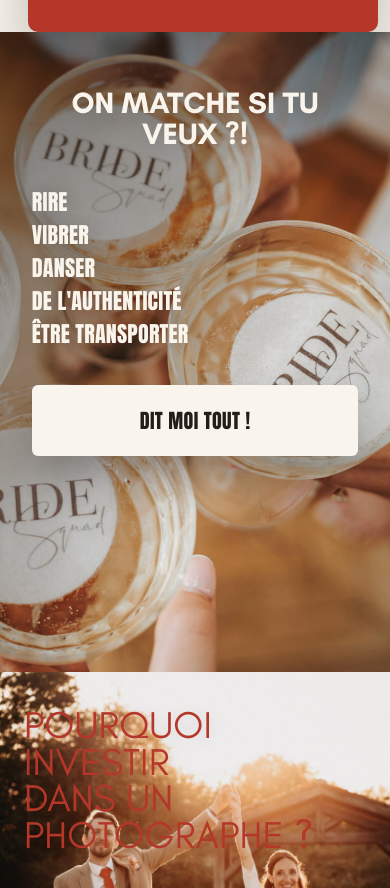
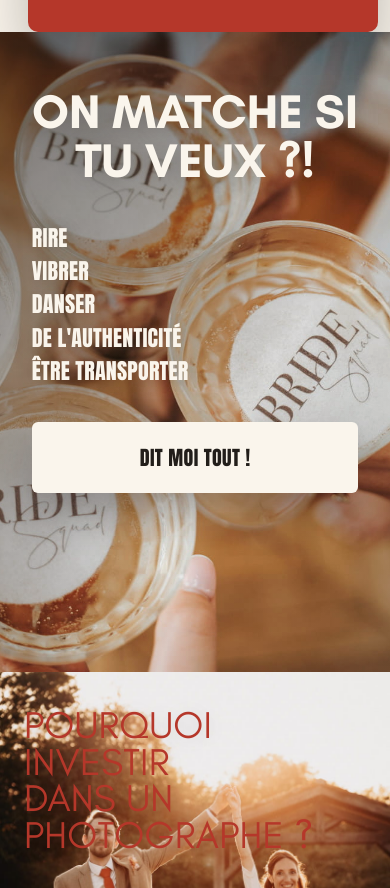
Before and after one commit to saslandeco-cmyk/tioto-photographe, a Next.js app: page / in a window 390 px wide. Shown: the part 1758-2646 px from the top of the page. Built offline with nearby package versions, Linux system fonts and the light colour scheme.

Commit message:
Change Match headline tag to <p> and bump mobile font-size floor

```diff
--- a/app/components/Match.js
+++ b/app/components/Match.js
@@ -16,7 +16,7 @@
       <div className={styles.scrim} />
 
       <div className={`wrap ${styles.content}`}>
-        <h2 className={styles.headline}>On matche si tu veux&nbsp;?!</h2>
+        <p className={styles.headline}>On matche si tu veux&nbsp;?!</p>
 
         <ul className={styles.words}>
           {WORDS.map((w) => (
--- a/app/components/Match.module.css
+++ b/app/components/Match.module.css
@@ -41,7 +41,7 @@
   font-weight: 700;
   text-transform: uppercase;
   color: var(--cream);
-  font-size: clamp(30px, 6vw, 110px);
+  font-size: clamp(48px, 6vw, 110px);
   line-height: 1.02;
   letter-spacing: 0em;
   margin: 0;
```
